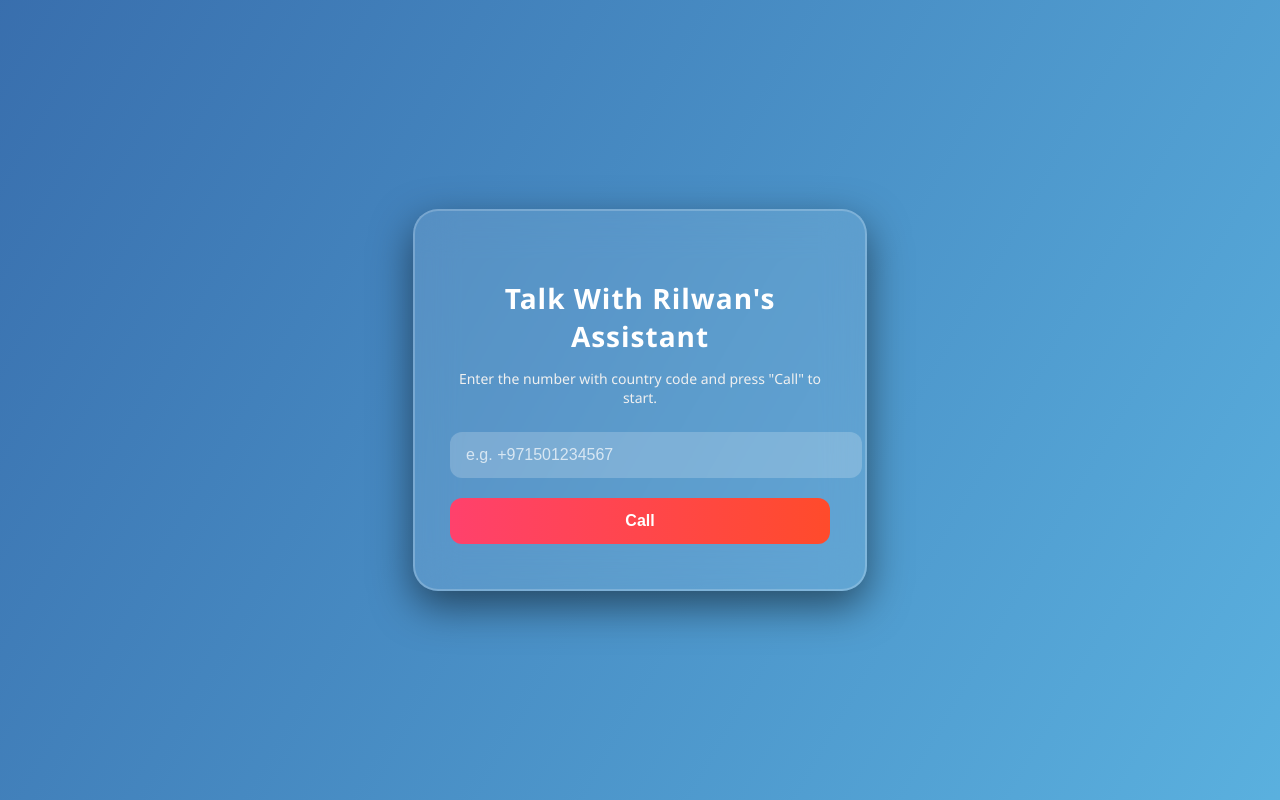
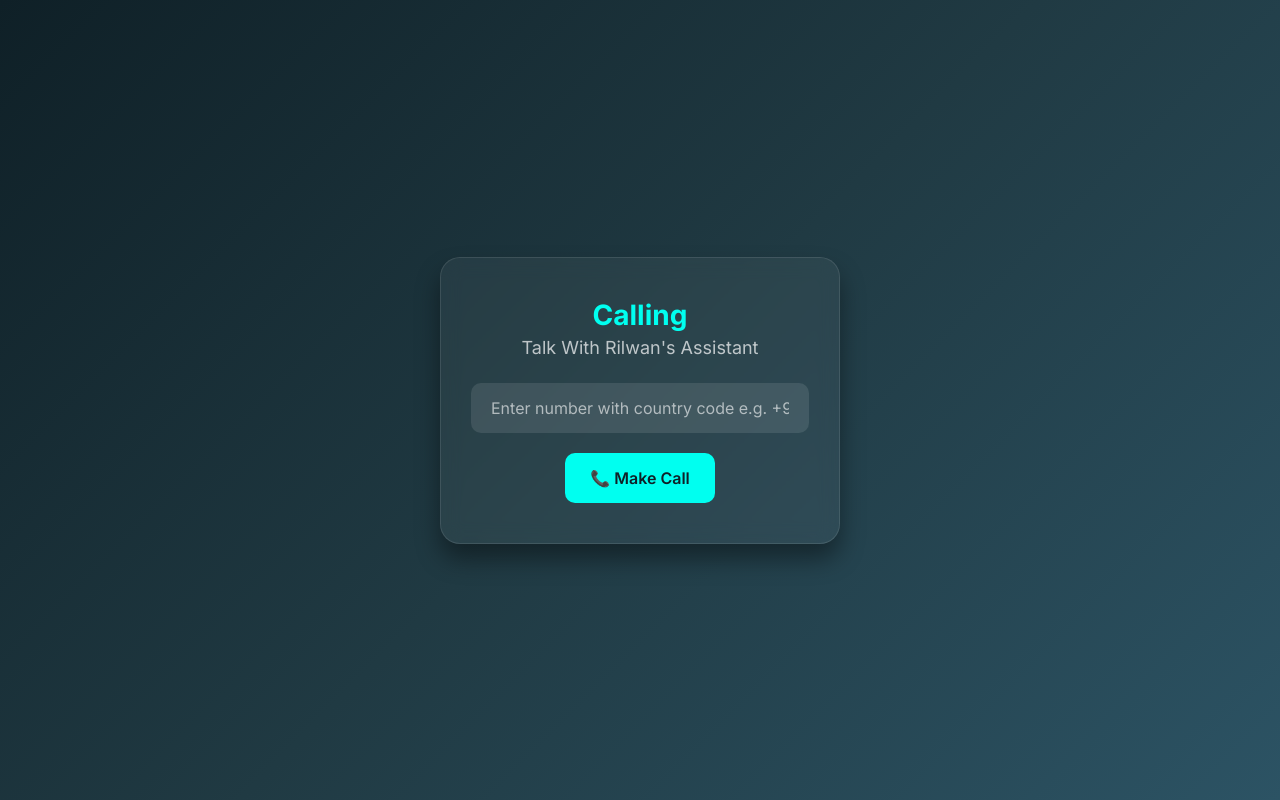
Before and after one commit to mohammadrilwan03/call, a website: page index.html in a window 1280 px wide. Drawn offline with Linux system fonts and the light colour scheme.

Commit message:
making update

```diff
--- a/index.html
+++ b/index.html
@@ -2,104 +2,126 @@
 <html lang="en">
 <head>
   <meta charset="UTF-8">
+  <meta name="viewport" content="width=device-width, initial-scale=1.0">
   <title>Talk With Rilwan's Assistant</title>
+  <link href="https://fonts.googleapis.com/css2?family=Inter:wght@400;600;700&display=swap" rel="stylesheet">
   <style>
-  /* Body and animated background */
+    * {
+      margin: 0;
+      padding: 0;
+      box-sizing: border-box;
+      font-family: 'Inter', sans-serif;
+    }
+
     body {
-    font-family: 'Segoe UI', Tahoma, Geneva, Verdana, sans-serif;
-    margin: 0;
-    height: 100vh;
+      min-height: 100vh;
       display: flex;
       justify-content: center;
       align-items: center;
-    background: linear-gradient(120deg, #1e3c72, #2a5298, #6dd5fa);
-    background-size: 400% 400%;
-    animation: gradientBG 15s ease infinite;
+      background: linear-gradient(135deg, #0f2027, #203a43, #2c5364);
+      color: #fff;
     }
 
-  @keyframes gradientBG {
-    0% { background-position: 0% 50%; }
-    50% { background-position: 100% 50%; }
-    100% { background-position: 0% 50%; }
+    /* 🔥 TOP ALERT (NEW CHANGE) */
+    .alert {
+      position: fixed;
+      top: 20px;
+      left: 50%;
+      transform: translateX(-50%);
+      padding: 15px 25px;
+      border-radius: 10px;
+      font-weight: 600;
+      display: none;
+      text-align: center;
+      color: #fff;
+      z-index: 9999;
+      min-width: 300px;
+      box-shadow: 0 10px 25px rgba(0,0,0,0.4);
     }
 
-  /* Glass-like container */
-  .container {
-    background: rgba(255, 255, 255, 0.1);
-    backdrop-filter: blur(20px);
-    padding: 45px 35px;
-    border-radius: 25px;
-    width: 380px;
-    box-shadow: 0 15px 40px rgba(0,0,0,0.5);
-    text-align: center;
-    border: 2px solid rgba(255,255,255,0.2);
-    transition: transform 0.3s, box-shadow 0.3s;
+    .alert.success {
+      background-color: rgba(0, 255, 240, 0.2);
+      color: #00fff0;
     }
 
-  .container:hover {
-    transform: translateY(-5px);
-    box-shadow: 0 25px 60px rgba(0,0,0,0.6);
+    .alert.error {
+      background-color: rgba(255, 0, 0, 0.2);
+      color: #ff4c4c;
+    }
+
+    .container {
+      background: rgba(255, 255, 255, 0.05);
+      border-radius: 20px;
+      padding: 40px 30px;
+      max-width: 400px;
+      width: 100%;
+      text-align: center;
+      box-shadow: 0 15px 25px rgba(0,0,0,0.4);
+      backdrop-filter: blur(10px);
+      border: 1px solid rgba(255,255,255,0.1);
+    }
+
+    h1 {
+      font-size: 28px;
+      font-weight: 700;
+      margin-bottom: 5px;
+      color: #00fff0;
     }
 
     h2 {
-    color: #fff;
-    margin-bottom: 10px;
-    font-size: 28px;
-    letter-spacing: 1px;
+      font-size: 18px;
+      font-weight: 400;
+      margin-bottom: 25px;
+      color: rgba(255,255,255,0.7);
     }
 
-  p {
-    color: #f0f0f0;
-    font-size: 14px;
-    margin-bottom: 25px;
+    input[type="text"] {
+      width: 100%;
+      padding: 15px 20px;
+      border-radius: 10px;
+      border: none;
+      font-size: 16px;
+      margin-bottom: 20px;
+      background-color: rgba(255,255,255,0.1);
+      color: #fff;
     }
 
-  /* Input field */
-  input {
-    width: 100%;
-    padding: 14px 16px;
-    border-radius: 12px;
-    border: none;
-    margin-bottom: 20px;
-    font-size: 16px;
-    outline: none;
-    background: rgba(255,255,255,0.2);
-    color: #fff;
-    transition: 0.3s;
+    input[type="text"]::placeholder {
+      color: rgba(255,255,255,0.6);
     }
 
-  input::placeholder {
-    color: rgba(255, 255, 255, 0.7);
+    input[type="text"]:focus {
+      outline: none;
+      box-shadow: 0 0 0 3px rgba(0,255,240,0.3);
+      background-color: rgba(255,255,255,0.15);
     }
 
-  input:focus {
-    background: rgba(255,255,255,0.3);
-    box-shadow: 0 0 15px rgba(255,255,255,0.4);
-  }
-
-  /* Button styling */
     button {
-    width: 100%;
-    padding: 14px;
-    border-radius: 12px;
-    border: none;
+      background: #00fff0;
+      color: #0f2027;
+      padding: 15px 25px;
       font-size: 16px;
       font-weight: 600;
-    color: #fff;
+      border: none;
+      border-radius: 10px;
       cursor: pointer;
-    background: linear-gradient(90deg, #ff416c, #ff4b2b);
-    transition: 0.4s;
+      transition: all 0.3s ease;
       position: relative;
       overflow: hidden;
     }
 
     button:hover {
-    background: linear-gradient(90deg, #ff4b2b, #ff416c);
-    transform: scale(1.05);
-    box-shadow: 0 8px 25px rgba(255,75,43,0.6);
+      background: #0f2027;
+      color: #00fff0;
+      transform: translateY(-2px);
+      box-shadow: 0 5px 15px rgba(0,255,240,0.3);
     }
 
-  /* Spinner inside button */
+    button:disabled {
+      opacity: 0.6;
+      cursor: not-allowed;
+    }
+
     .spinner {
       border: 3px solid rgba(255,255,255,0.3);
       border-top: 3px solid #fff;
@@ -118,51 +140,40 @@
       0% { transform: rotate(0deg); }
       100% { transform: rotate(360deg); }
     }
-
-  /* Alert */
-  .alert {
-    padding: 12px;
-    margin-bottom: 20px;
-    border-radius: 12px;
-    display: none;
-    font-weight: bold;
-    font-size: 14px;
-    text-align: center;
-    color: #fff;
-    transition: 0.3s;
-  }
-
-  .alert.success { background-color: rgba(76, 175, 80, 0.9); }
-  .alert.error { background-color: rgba(244, 67, 54, 0.9); }
   </style>
 </head>
 <body>
 
-<div class="container">
-  <h2>Talk With Rilwan's Assistant</h2>
-  <p>Enter the number with country code and press "Call" to start.</p>
-
+<!-- 🔥 ALERT MOVED OUTSIDE -->
 <div id="alert" class="alert"></div>
 
-  <input id="number" placeholder="e.g. +971501234567">
-  <button id="callBtn" onclick="makeCall()">Call
+<div class="container">
+  <h1>Calling</h1>
+  <h2>Talk With Rilwan's Assistant</h2>
+
+  <input id="number" type="text" placeholder="Enter number with country code e.g. +971501234567" />
+
+  <button id="callBtn" onclick="makeCall()">📞 Make Call
     <div class="spinner" id="spinner"></div>
   </button>
 </div>
 
 <script>
 async function makeCall() {
+    const numberInput = document.getElementById("number");
     const alertBox = document.getElementById("alert");
     const btn = document.getElementById("callBtn");
     const spinner = document.getElementById("spinner");
 
+    let number = numberInput.value.trim();
+
+    // Reset alert
     alertBox.style.display = 'none';
-    let number = document.getElementById("number").value.trim();
+    alertBox.textContent = '';
+    alertBox.classList.remove('success', 'error');
 
     if (!number.startsWith('+')) {
-        alertBox.textContent = "Please include the country code starting with +";
-        alertBox.className = "alert error";
-        alertBox.style.display = 'block';
+        showAlert("⚠️ Please include country code starting with +", "error");
         return;
     }
 
@@ -179,22 +190,30 @@ async function makeCall() {
         const data = await res.json();
 
         if (data.success) {
-            alertBox.textContent = "✅ Call initiated! SID: " + data.sid;
-            alertBox.className = "alert success";
+            showAlert(`✅ Call initiated!`, "success");
         } else {
-            alertBox.textContent = "❌ Error: " + data.error;
-            alertBox.className = "alert error";
+            showAlert(`❌ Error: ${data.error}`, "error");
         }
-        alertBox.style.display = 'block';
+
     } catch (err) {
-        alertBox.textContent = "❌ Network or server error: " + err.message;
-        alertBox.className = "alert error";
-        alertBox.style.display = 'block';
+        showAlert(`❌ Network error: ${err.message}`, "error");
     } finally {
         spinner.style.display = 'none';
         btn.disabled = false;
     }
 }
+
+// 🔥 ALERT FUNCTION (AUTO HIDE)
+function showAlert(message, type) {
+    const alertBox = document.getElementById("alert");
+    alertBox.textContent = message;
+    alertBox.className = "alert " + type;
+    alertBox.style.display = 'block';
+
+    setTimeout(() => {
+        alertBox.style.display = 'none';
+    }, 4000);
+}
 </script>
 
 </body>
```
Also changed, not shown: index.js (+41 -27 lines). Lines whose indentation alone changed are shown as unchanged.
